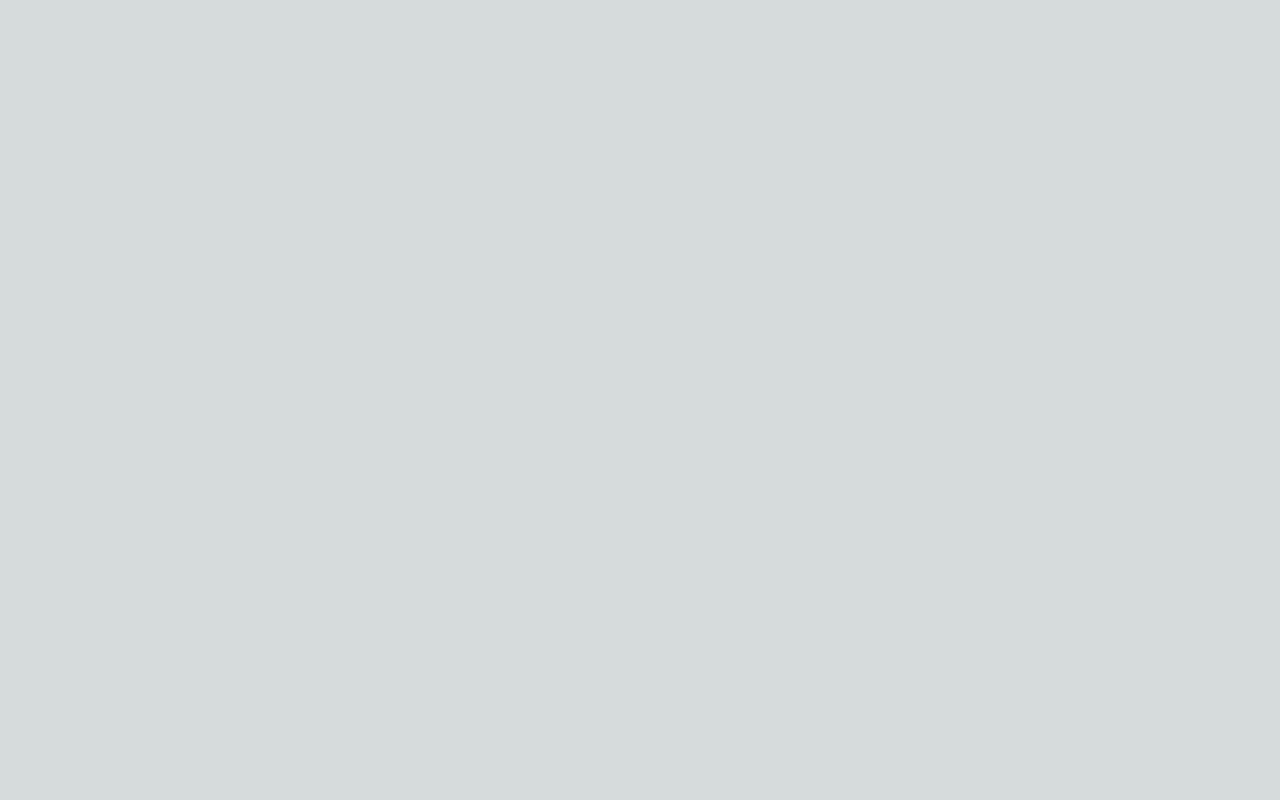
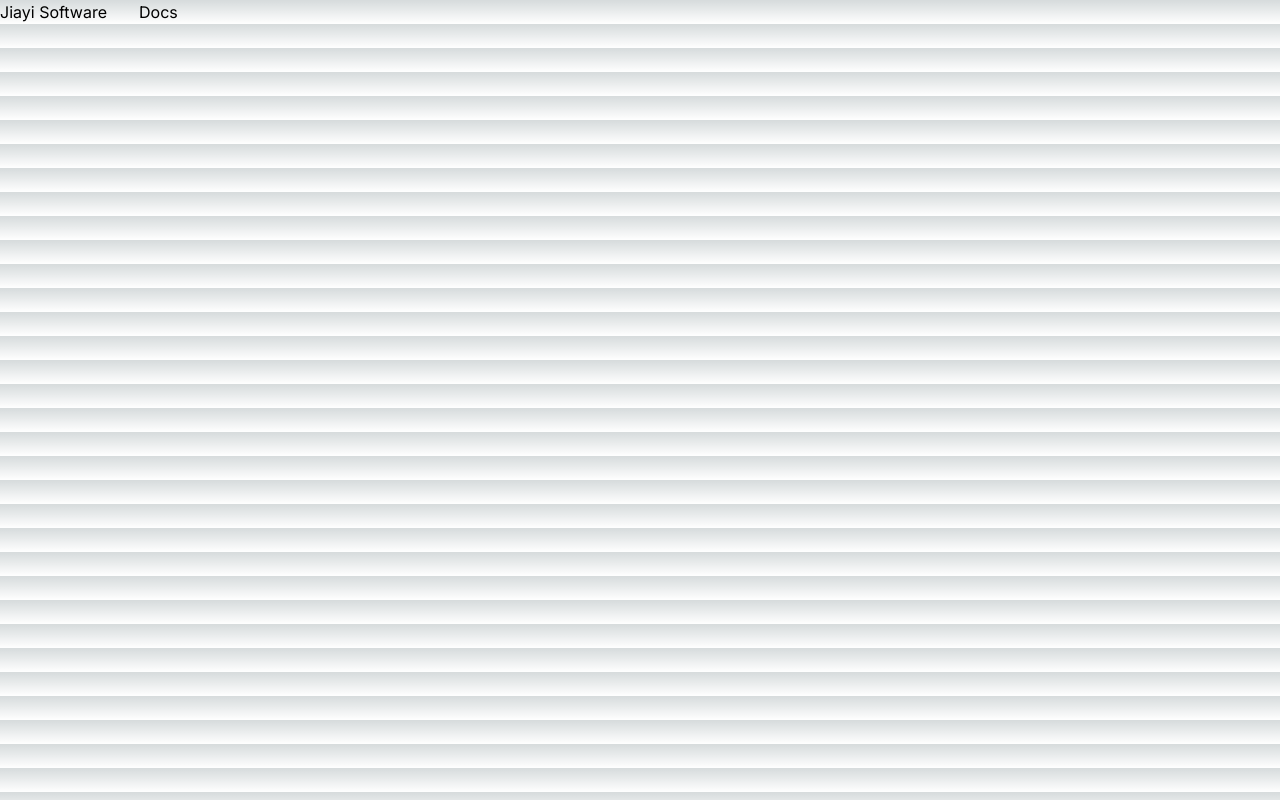
Before and after one commit to notcarlton/jiayi-api, a Next.js app: page / in a window 1280 px wide. Before the commit this address had no page. Built offline with nearby package versions, Linux system fonts and the light colour scheme.

Commit message:
fix redirect issue?

```diff
--- a/src/app/page.tsx
+++ b/src/app/page.tsx
@@ -1,4 +1,10 @@
+import Link from 'next/link';
 import { redirect } from 'next/navigation';
 export default function Home() {
-  redirect('https://jiayi.software');
+  return (
+    <div style={{ display: 'flex', gap: '2em' }}>
+      <a href='https://jiayi.software'>Jiayi Software</a>
+      <Link href='/docs'>Docs</Link>
+    </div>
+  );
 }
```
